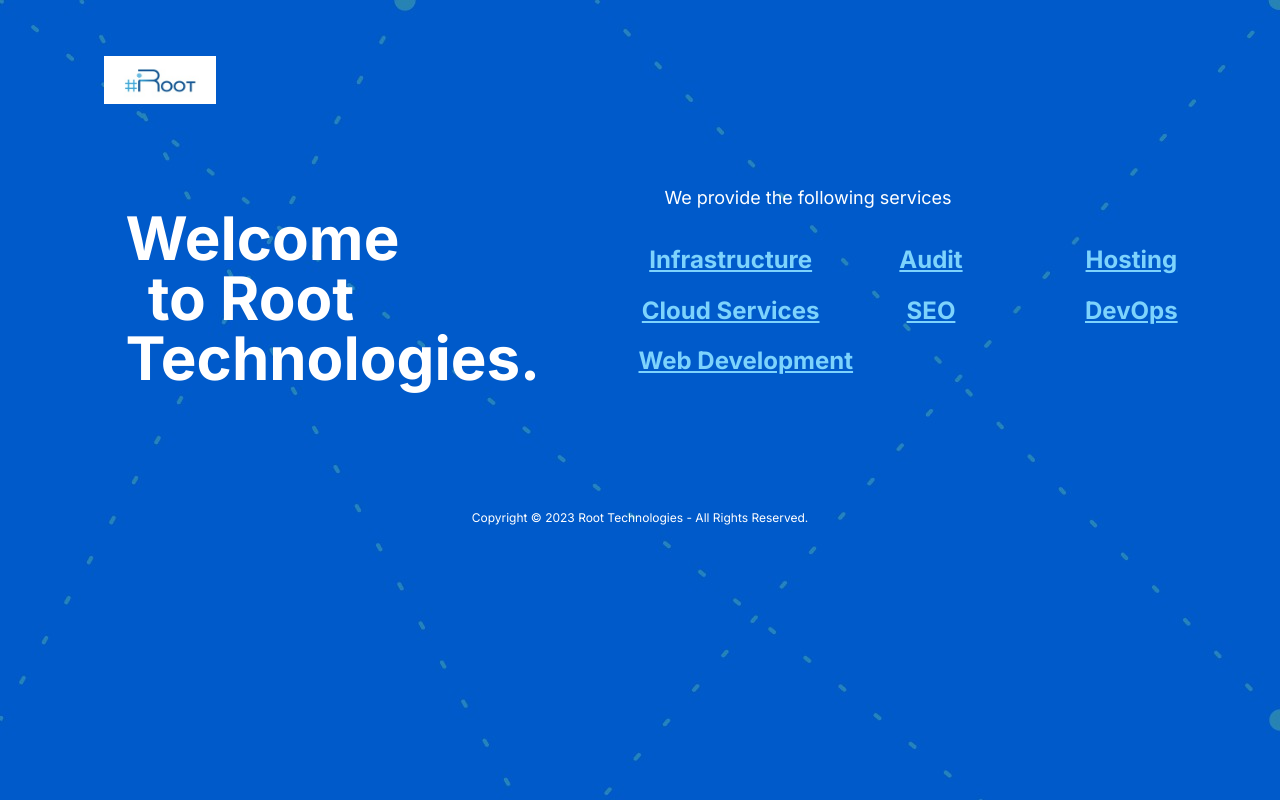
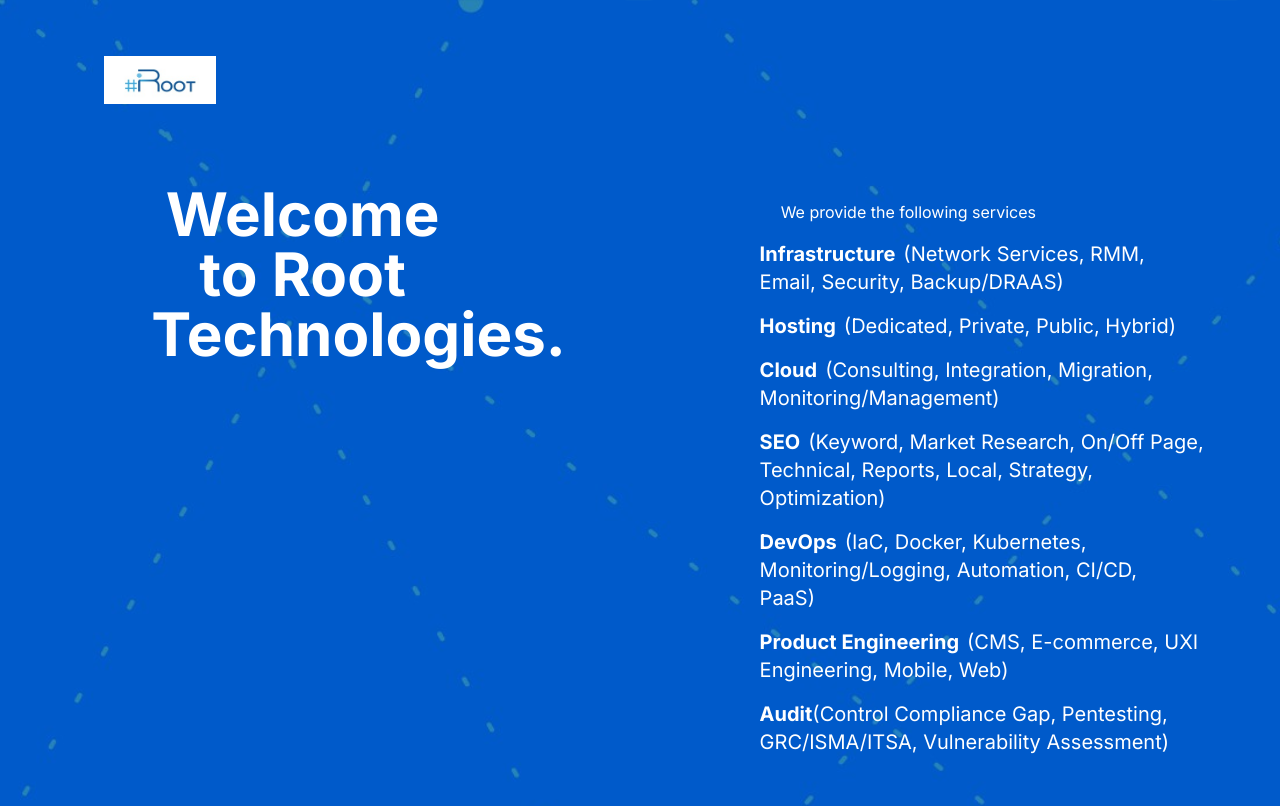
Before and after one commit to skd28/root_home, a Next.js app: page / in a window 1280 px wide. Shown: the top 806 px of the page. Built offline with nearby package versions, Linux system fonts and the light colour scheme.

Commit message:
update to heading

```diff
--- a/app/components/Landing.js
+++ b/app/components/Landing.js
@@ -950,7 +950,7 @@
     <>
       <div className=" border-4 border-red-600 ">
         {/* Landing Page One */}
-        {/* <div className=" bg-black  grid grid-cols-2   ">
+        <div className=" bg-black  grid grid-cols-2   ">
           <div className="  my-20 relative left-14">
             <div className="w-full h-3/5 text-[#61ABEB] text-8xl font-semibold font-inter  ">
               Building security for tomorrow
@@ -966,10 +966,10 @@
               className="w-4/5 h-4/5   relative left-28 mt-14 ms-3"
             ></Lotiee>
           </div>
-        </div> */}
+        </div>
 
         {/* Landing Page Two */}
-        {/* <div className="bg-[#001131]  grid grid-flow-col    py-10 gap-10 ">
+        <div className="bg-[#001131]  grid grid-flow-col    py-10 gap-10 ">
           <div className="text-white grid grid-flow-col ">
             <div className="relative left-7">
               <div className=" grid grid-flow-row ">
@@ -1146,7 +1146,7 @@
               they stay super strong.
             </div>
           </div>
-        </div> */}
+        </div>
 
         {/* Landing Page 3 */}
         <div className="bg-black  ">
--- a/app/components/New_Page.js
+++ b/app/components/New_Page.js
@@ -68,7 +68,7 @@
   return (
     <>
       <div
-        className=" h-screen lg:bg-blue-800 overflow-hidden bg-cover  "
+        className=" lg:bg-blue-800 overflow-hidden bg-cover  "
         style={{
           backgroundImage: "url(/new_background.jpg)",
         }}
@@ -77,14 +77,14 @@
           {/* Logo Image */}
           <img
             src="/main_logo.jpg"
-            className="w-1/4 h-1/4 lg:w-[7rem] lg:h-1/6 "
+            className="w-1/5 h-1/5 md:w-1/6 md:h-1/6 lg:w-[7rem] lg:h-1/6 "
             alt="..."
           />
         </div>
 
-        <div className="grid grid-flow-row lg:grid-flow-col lg:mt-16 lg:gap-20">
-          <div className="mx-auto  lg:w-1/2  ">
-            <h1 className="font-inter text-3xl font-bold my-4 text-white text-center xs:text-4xl xs:py-10 sm:text-6xl md:text-7xl lg:text-6xl  lg:py-0">
+        <div className="grid grid-flow-row lg:grid-flow-col lg:mt-8 lg:gap-20">
+          <div className="mx-auto  lg:w-1/2 ">
+            <h1 className="font-inter text-xl font-bold my-4 xs:my-2 text-white text-center  xs:text-3xl sm:text-4xl md:text-4xl lg:text-6xl  lg:py-0">
               Welcome to Root Technologies.
             </h1>
           </div>
@@ -120,17 +120,58 @@
             </div>
           </div> */}
 
-         <div className="grid grid-flow-row mx-6 ">
-          <div class="lg:w-[404px] lg:h-[27px]  w-[100%] text-white text-lg font-normal font-inter text-center">We provide the following services</div>
-          <div class="lg:w-[650px] lg:h-[200px] w-[100%] p-[5%] grid grid-cols-2 sm:grid-cols-2 lg:grid-cols-3 justify-start items-start lg:gap-10 gap-3 text-left">
-            <div class="text-center text-sky-300 lg:text-2xl text-base xs:text-xl font-bold font-inter underline ">Infrastructure</div>
-            <div class="text-center text-sky-300 lg:text-2xl text-base xs:text-xl font-bold font-inter underline "> Audit</div>
-            <div class="text-center text-sky-300 lg:text-2xl text-base xs:text-xl font-bold font-inter underline ">Hosting</div>
-            <div class="text-center text-sky-300 lg:text-2xl text-base xs:text-xl font-bold font-inter underline whitespace-nowrap">Cloud Services</div>
-            <div class="text-center text-sky-300 lg:text-2xl text-base xs:text-xl font-bold font-inter underline">SEO</div>
-            <div class="text-center text-sky-300 lg:text-2xl text-base  xs:text-xl font-bold font-inter underline">DevOps</div>
-            <div class="text-center text-sky-300 lg:text-2xl text-base xs:text-xl font-bold font-inter underline whitespace-nowrap"> Web Development</div>
-          </div>
+          <div className="grid grid-flow-row mx-6  md:mx-auto">
+            <div class="lg:w-[404px] lg:h-[27px]  w-[80%] text-white text-base font-normal font-inter xs:text-center lg:text-left py-6 lg:py-10 mx-auto">We provide the following services</div>
+            <div className="overflow-y-auto h-60 lg:h-fit md:w-3/4 md:mx-auto sm:w-3/5 sm:mx-auto xs:w-1/2 mx-auto w-4/5">
+              <div className="pb-3">
+                <span className="text-white text-base xs:text-lg lg:text-xl font-bold font-inter" >Infrastructure</span>
+                <span className="text-white text-sm font-normal lg:text-xl font-inter px-2">
+                  (Network Services, RMM, Email, Security, Backup/DRAAS)
+                </span>
+              </div>
+
+              <div className="pb-3">
+                <span className="text-white text-base xs:text-lg font-bold lg:text-xl font-inter" >Hosting</span>
+                <span className="text-white text-sm font-normal lg:text-xl font-inter px-2">
+                  (Dedicated, Private, Public, Hybrid)
+                </span>
+              </div>
+
+              <div className="pb-3">
+                <span className="text-white text-base xs:text-lg  font-bold lg:text-xl font-inter" >Cloud</span>
+                <span className="text-white text-sm font-normal lg:text-xl font-inter px-2">
+                  (Consulting, Integration, Migration, Monitoring/Management)
+                </span>
+              </div>
+
+              <div className="pb-3">
+                <span className="text-white text-base xs:text-lg font-bold lg:text-xl font-inter" >SEO</span>
+                <span className="text-white text-sm font-normal lg:text-xl font-inter px-2">
+                  (Keyword, Market Research, On/Off Page, Technical, Reports, Local, Strategy, Optimization)
+                </span>
+              </div>
+
+              <div className="pb-3">
+                <span className="text-white text-base xs:text-lg font-bold lg:text-xl font-inter" >DevOps</span>
+                <span className="text-white text-sm font-normal lg:text-xl font-inter px-2">
+                  (IaC, Docker, Kubernetes, Monitoring/Logging, Automation, CI/CD, PaaS)
+                </span>
+              </div>
+
+              <div className="pb-3">
+                <span className="text-white text-base xs:text-lg font-bold lg:text-xl font-inter" >Product Engineering</span>
+                <span className="text-white text-sm font-normal lg:text-xl font-inter px-2">
+                  (CMS, E-commerce, UXI Engineering, Mobile, Web)
+                </span>
+              </div>
+
+              <div className="pb-3">
+                <span className="text-white text-base xs:text-lg font-bold lg:text-xl font-inter" >Audit</span>
+                <span className="text-white text-sm font-normal lg:text-xl font-inter">
+                  (Control Compliance Gap, Pentesting, GRC/ISMA/ITSA, Vulnerability Assessment)
+                </span>
+              </div>
+            </div>
           </div>
 
 
```
